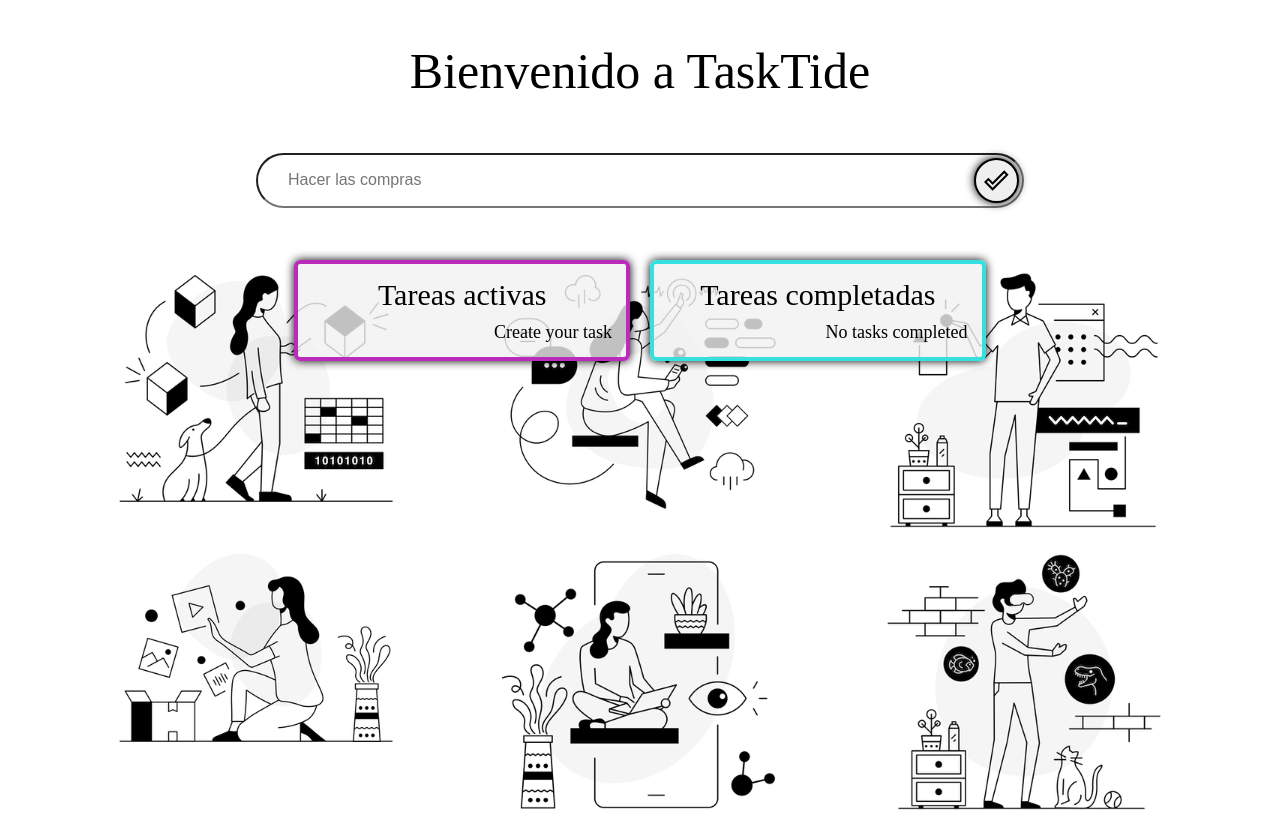
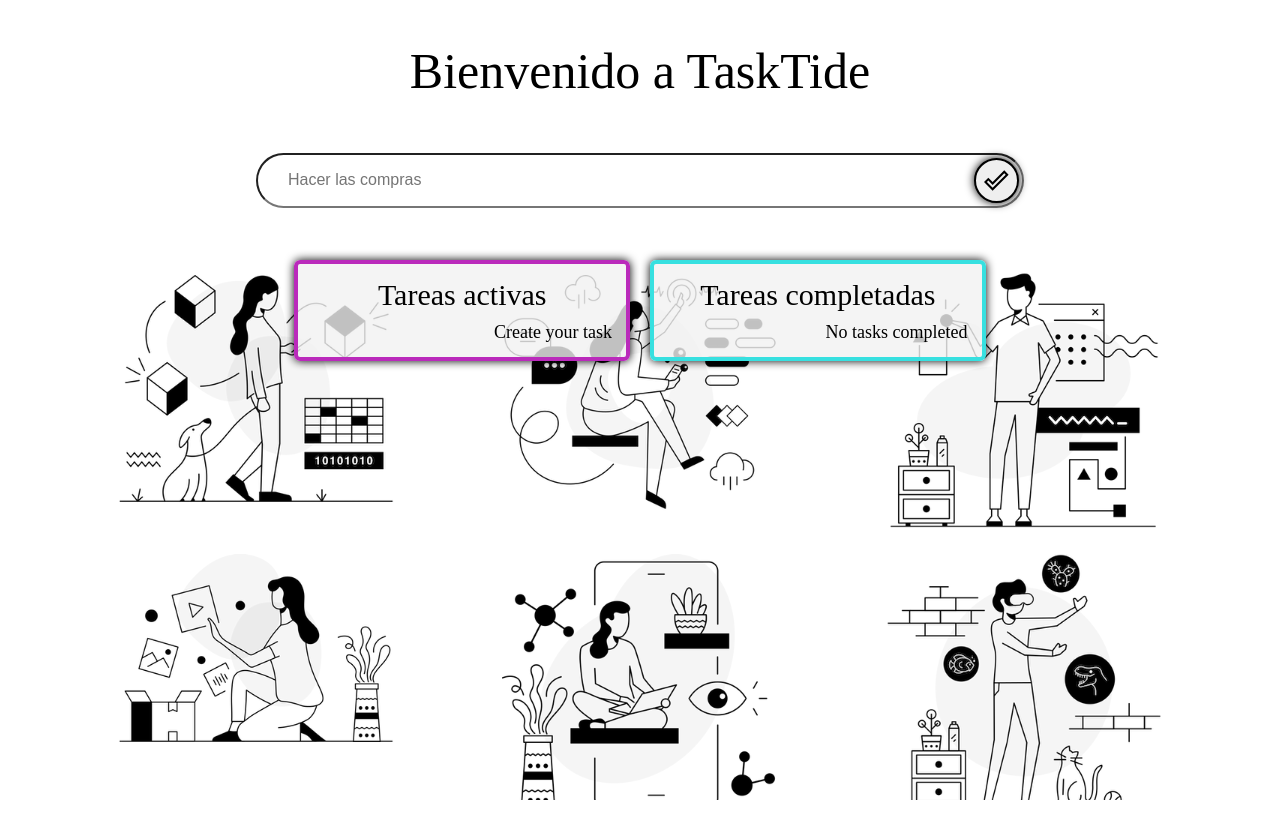
Before and after one commit to genepatino/tasktide-proyect, a React (Vite) app: page / in a window 1280 px wide. After the commit the page ends 800 px from the top, so only its background shows below. Built offline with nearby package versions, Linux system fonts and the light colour scheme; the HTML template or start-up script is replaced by a standard one; a web font is replaced by a local one.

Commit message:
overflow x: hidden

```diff
--- a/src/components/BackgroundImages/index.tsx
+++ b/src/components/BackgroundImages/index.tsx
@@ -10,24 +10,24 @@
 const BackgroundImages: React.FC = () => {
   return (
     <>
-      <figcaption className="container_imag">
+      <figure className="container_imag">
         <img src={Blockchange} alt="blockchain" />
-      </figcaption>
-      <figcaption className="container_imag">
+      </figure>
+      <figure className="container_imag">
         <img src={Communication} alt="communication" />
-      </figcaption>
-      <figcaption className="container_imag">
+      </figure>
+      <figure className="container_imag">
         <img src={Management} alt="management" />
-      </figcaption>
-      <figcaption className="container_imag">
+      </figure>
+      <figure className="container_imag">
         <img src={Media} alt="media" />
-      </figcaption>
-      <figcaption className="container_imag">
+      </figure>
+      <figure className="container_imag">
         <img src={RemoteLife} alt="remoteLife" />
-      </figcaption>
-      <figcaption className="container_imag">
+      </figure>
+      <figure className="container_imag">
         <img src={VirtualReality} alt="virtualReality" />
-      </figcaption>
+      </figure>
     </>
   );
 };
--- a/src/components/Home/styles.css
+++ b/src/components/Home/styles.css
@@ -9,6 +9,7 @@
 }
 
 .page_container{
+  overflow-x: hidden;
   min-width: 360px;
   width: 100vw;
   height: 100vh;
@@ -37,9 +38,9 @@
 }
 
 
-@media (max-width: 600px){
+@media (max-width: 667px){
   .page_container_background{
-    grid-template-columns: repeat(auto-fill, minmax(168px, 1fr));
+    grid-template-columns: repeat(auto-fill, minmax(170px, 1fr));
   }
   .page_container_header{
     font-size: 4rem;
```
